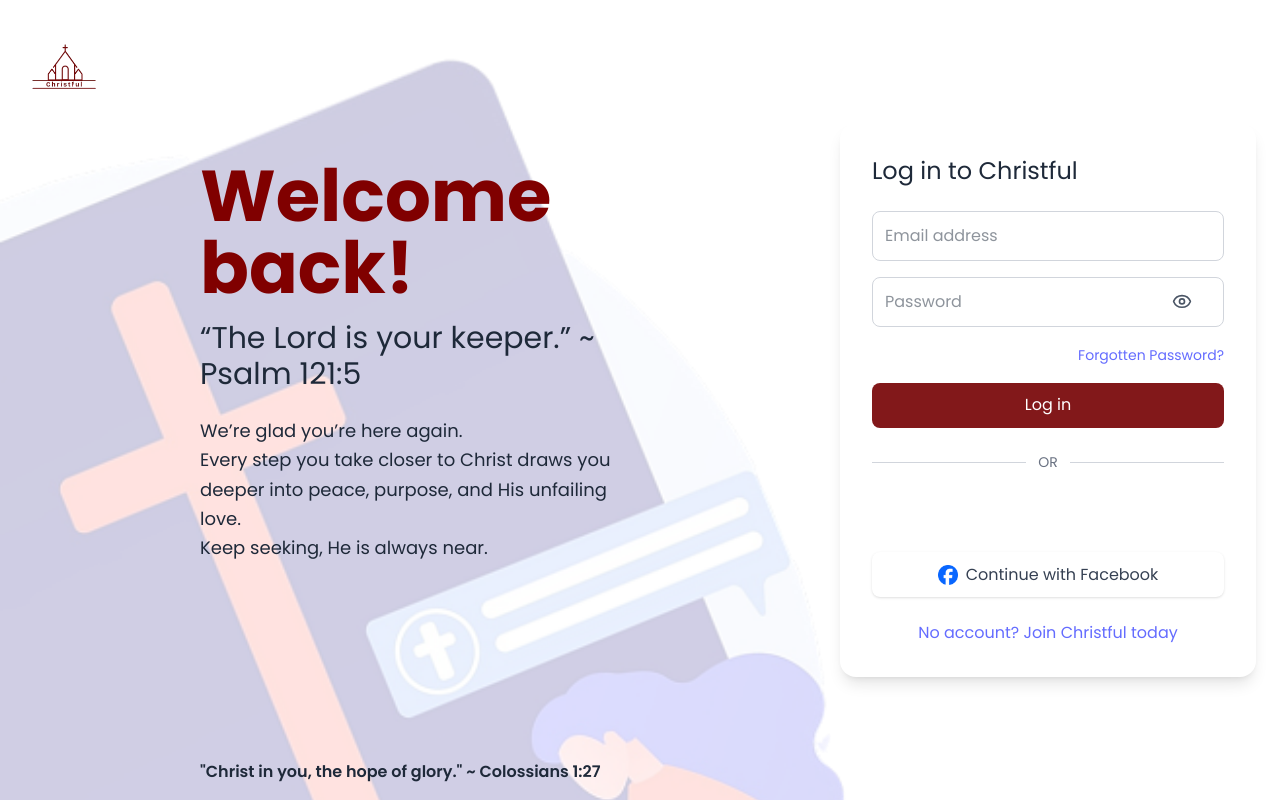
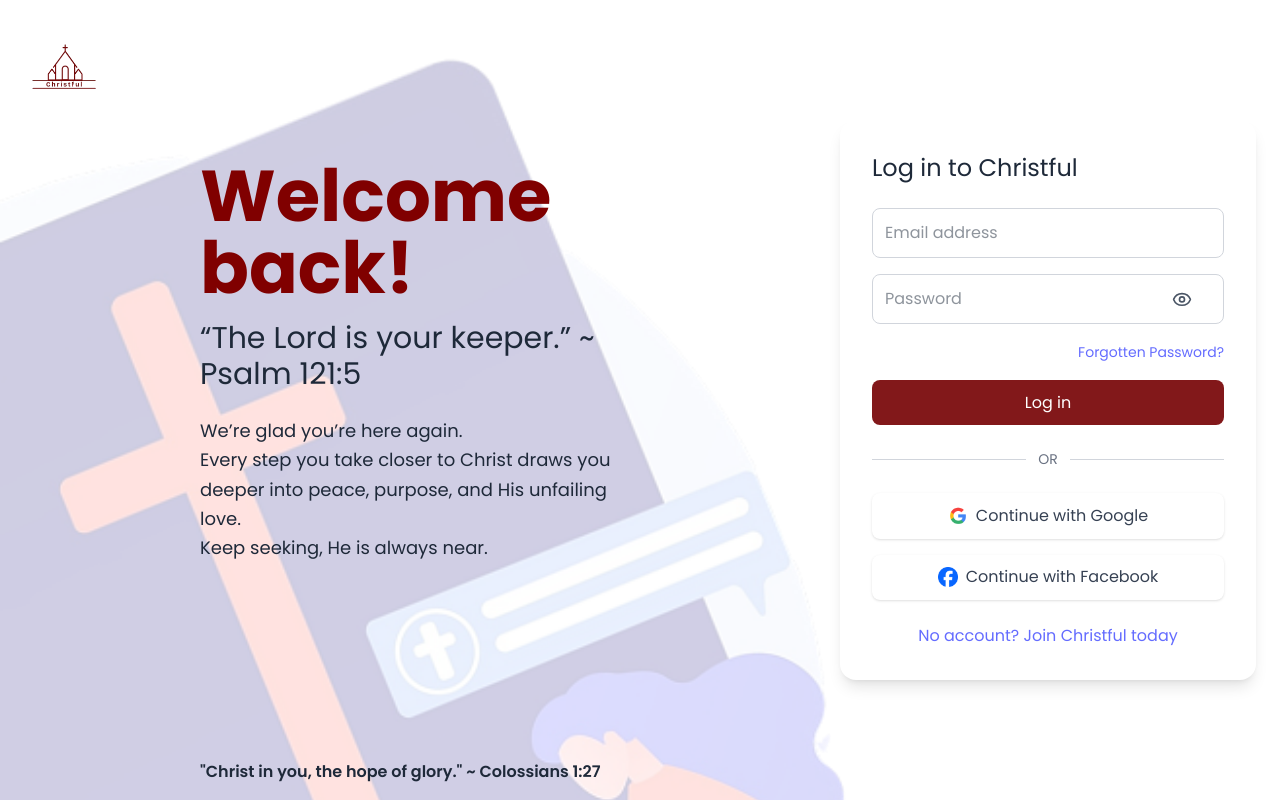
Before and after one commit to christful/christful-website, a React (Vite) app: page / in a window 1280 px wide. Built offline with nearby package versions, Linux system fonts and the light colour scheme.

Commit message:
made changes to the google o auth

```diff
--- a/src/components/form/Login.tsx
+++ b/src/components/form/Login.tsx
@@ -4,7 +4,7 @@
 import { Eye, EyeOff } from "lucide-react";
 import { Link, useNavigate } from "react-router-dom";
 import { loginUser } from "../../api/authApi";
-import { GoogleLogin } from "@react-oauth/google";
+import { useGoogleLogin } from "@react-oauth/google";
 function Login() {
   const [formData, setFormData] = useState({
     email: "",
@@ -22,11 +22,14 @@
     setFormData({ ...formData, [e.target.name]: e.target.value });
   };
 
-  const handleGoogleSuccess = (credentialResponse: any) => {
-    console.log("Google Login Success:", credentialResponse);
-    // Handle your Google login logic here
-    // You can send the token to your backend
-  };
+  const googleLogin = useGoogleLogin({
+    onSuccess: (tokenResponse) => {
+      console.log("Google token:", tokenResponse);
+      // send tokenResponse.access_token to your backend
+    },
+    onError: () => console.error("Google login failed"),
+  });
+
 
   const handleLogin = async () => {
     if (!formData.email || !formData.password) {
@@ -121,13 +124,13 @@
           <div className="flex-grow h-px bg-gray-300"></div>
         </div>
 
-        {/* Google Login */}
-        <div className="w-full mb-4">
-          <GoogleLogin
-            onSuccess={handleGoogleSuccess}
-            onError={() => console.error("Google login failed")}
-          />
-        </div>
+        <button
+          onClick={() => googleLogin()}
+          className="w-full flex items-center justify-center mb-4 gap-2 bg-white text-gray-700 font-medium py-3 rounded-lg shadow hover:bg-gray-100 transition"
+        >
+          <img src="/icon/google_logo.png" alt="Google" className="w-5 h-5" />
+          Continue with Google
+        </button>
 
         <button className="w-full flex items-center justify-center mb-4 gap-2 bg-white text-gray-700 font-medium py-3 rounded-lg shadow hover:bg-gray-100 transition">
           <img src="/icon/facebook_logo.webp" alt="Facebook" className="w-5 h-5" />
```
